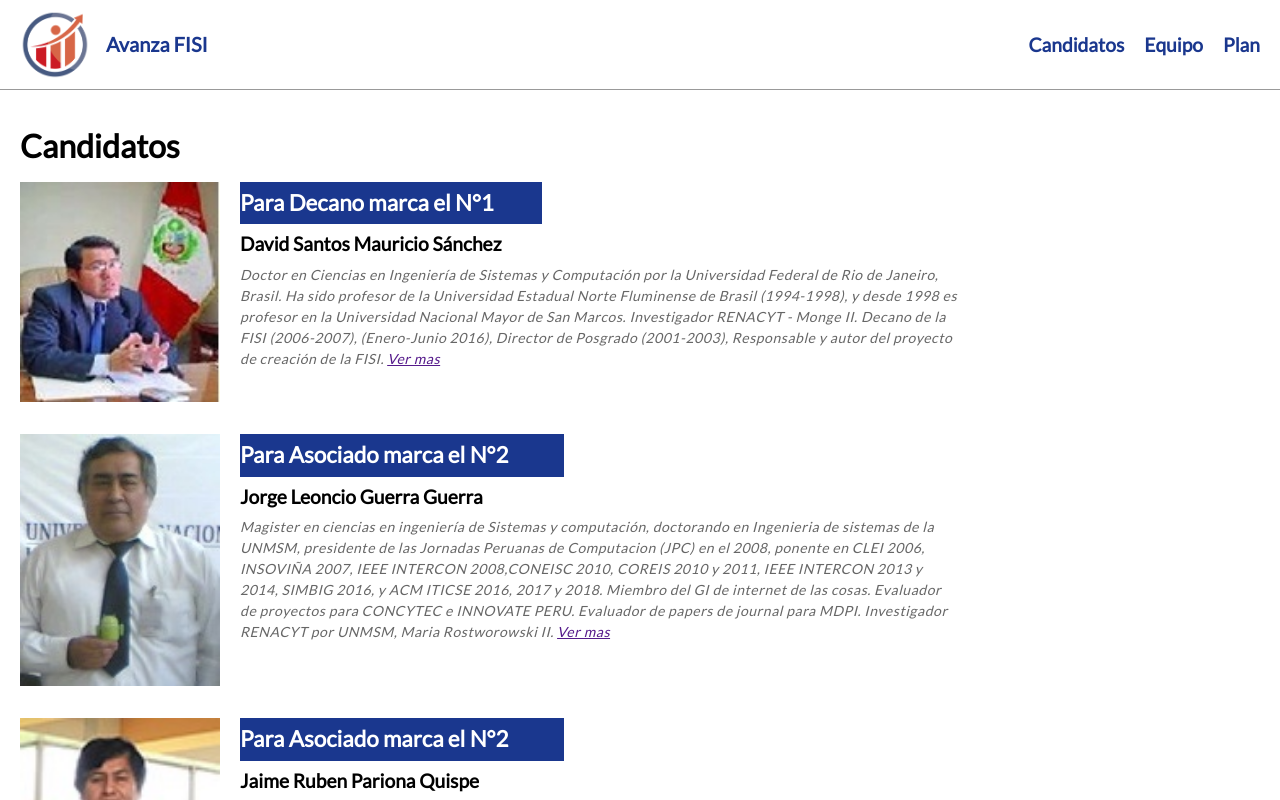
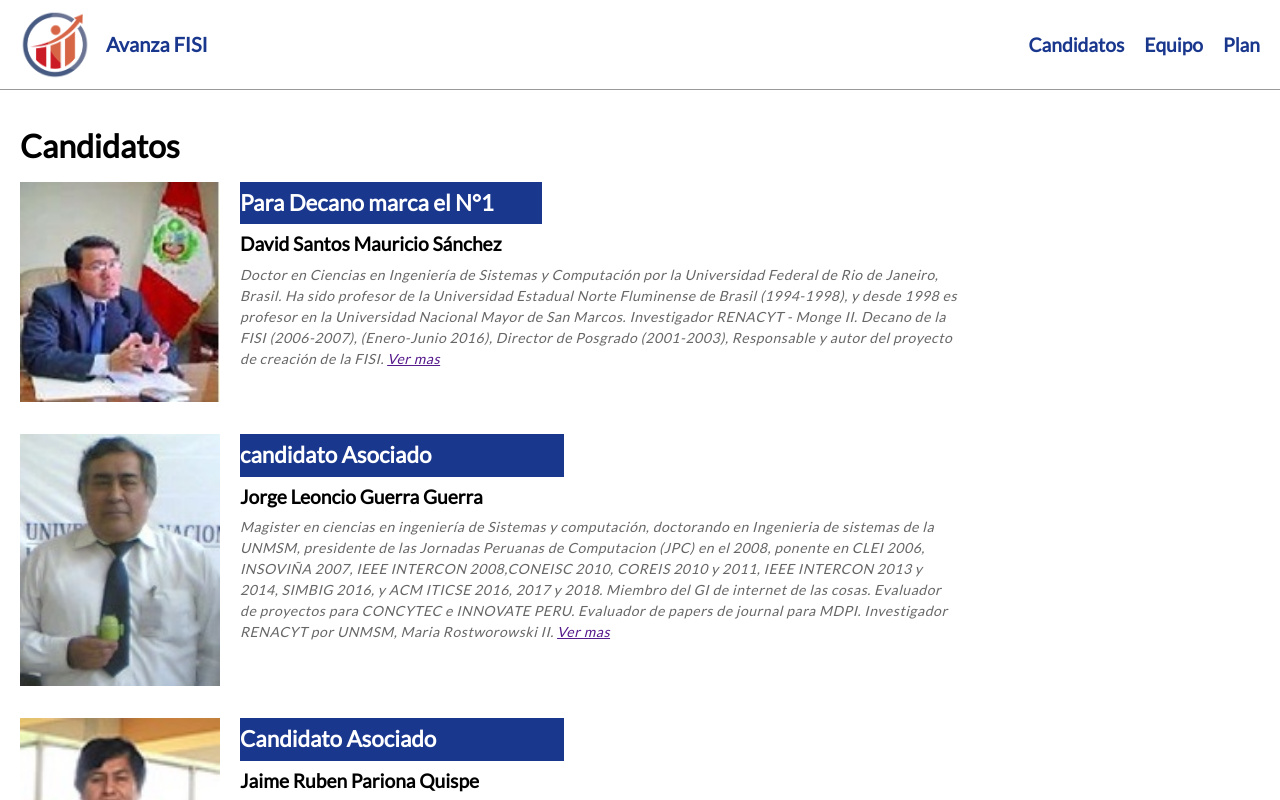
Before and after one commit to Dede1421/Campaign, a Vue app: page /candidatos in a window 1280 px wide. Shown: the top 800 px of the page. Built offline with nearby package versions, Linux system fonts and the light colour scheme.

Commit message:
Se mejoro candidates

```diff
--- a/src/views/Candidates/Candidates.vue
+++ b/src/views/Candidates/Candidates.vue
@@ -26,7 +26,7 @@
         <img src="./jorge2012.jpg" alt="Jorge" />
       </div>
       <div class="description-candidate">
-        <h2 class="vote voteWidth2">Para Asociado marca el N°2</h2>
+        <h2 class="vote voteWidth2">candidato Asociado</h2>
         <h2>Jorge Leoncio Guerra Guerra</h2>
         <p>
           Magister en ciencias en ingeniería de Sistemas y computación,
@@ -46,7 +46,7 @@
         <img src="./candidato3.jpg" alt="Jaime" />
       </div>
       <div class="description-candidate">
-        <h2 class="vote voteWidth2">Para Asociado marca el N°2</h2>
+        <h2 class="vote voteWidth2">Candidato Asociado</h2>
         <h2>Jaime Ruben Pariona Quispe</h2>
         <p>
           Magíster en Computación e Informática (c), Ingeniero de Sistemas y
```
